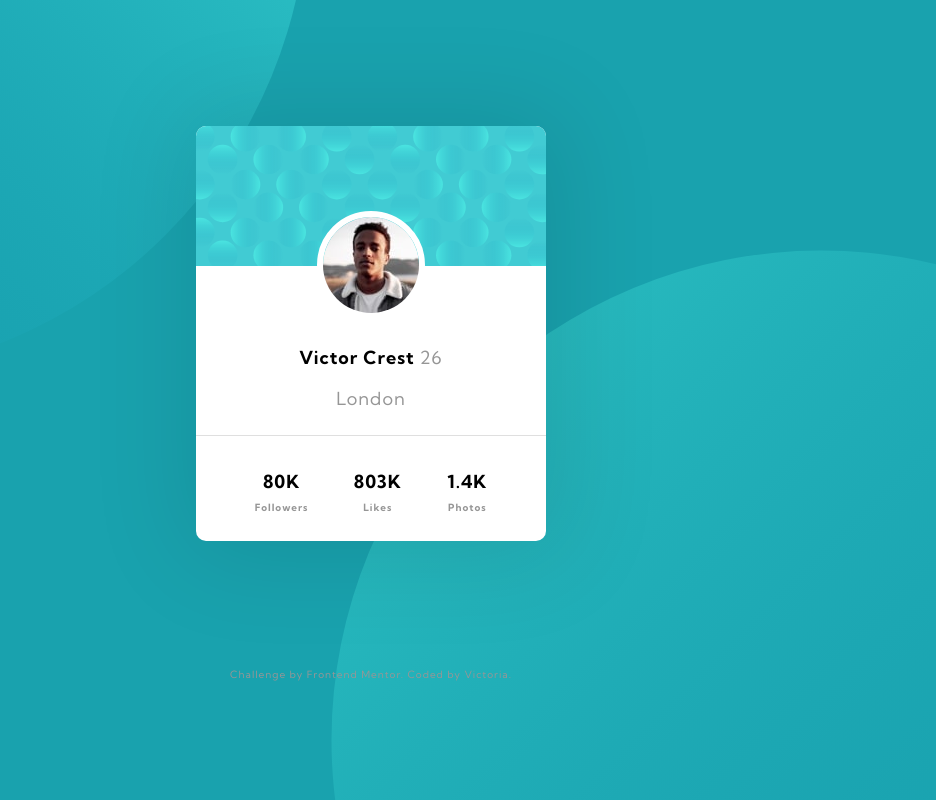
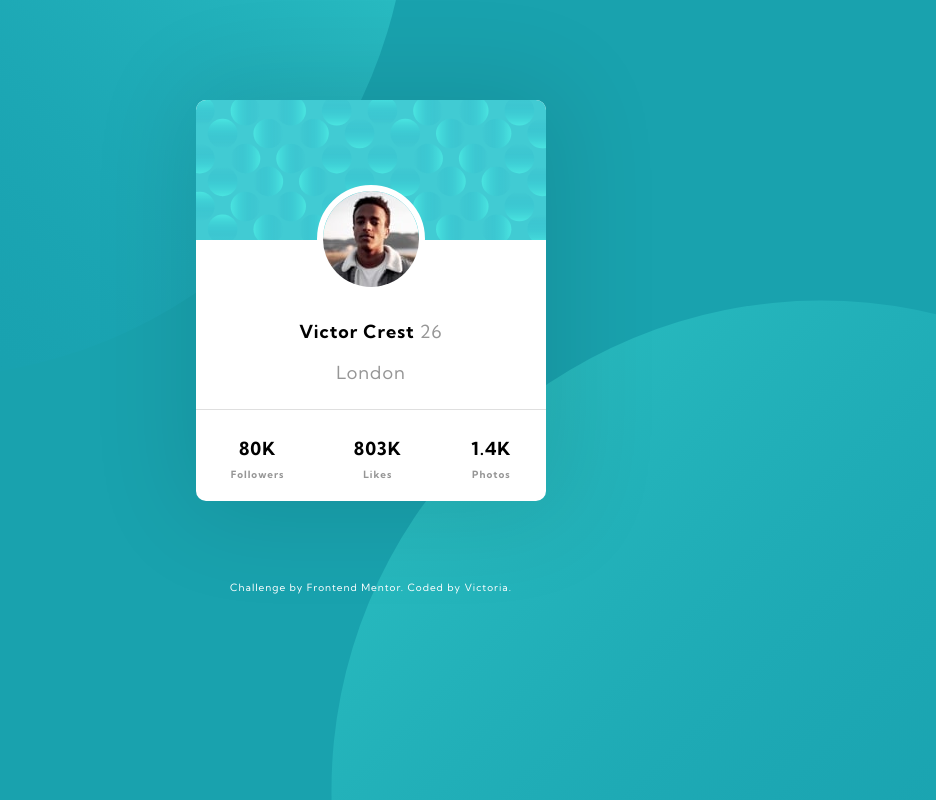
Before and after one commit to vjwalsh/FMprofilecardcomponent, a plain HTML site: page index.html in a window 1280 px wide. Shown: the whole page, without its empty margins (269-1205 px from the left). Drawn offline with Linux system fonts and the light colour scheme.

Commit message:
Updated files
Increased body to full screen height
Tried to improve position of background images
Changed credit colour for readability
Improved display/spacing of stats

```diff
--- a/css/styles.css
+++ b/css/styles.css
@@ -1,20 +1,25 @@
 a {
   text-decoration: none;
-  color: #969696;
+  color: white;
 }
 
 a:hover {
-  color: white;
+  color: #969696;
 }
 
 body {
   background-color: #19a2ae;
   background-image: url("bg-pattern-top.svg"), url("bg-pattern-bottom.svg") ;
   background-repeat: no-repeat;
-  background-position: -400px -600px, 600px 250px;
+  background-position: /*-130% 150%, 200% -80%; */-300px -600px, 600px 300px;
   font-family: 'Kumbh Sans', sans-serif;
   font-size: 18px;
+  min-height: 100%;
+  margin: 0;
+  border: none;
   letter-spacing: 1px;
+  padding: 0;
+  text-align:center;
 }
 
 hr {
@@ -26,7 +31,7 @@ hr {
 .container {
   text-align: center;
   width: 350px;
-  margin: 10% auto;
+  margin: 100px auto 80px auto;
   background-color: white;
   border-radius: 10px;
   box-shadow: 5px 2px 100px 15px rgba(0, 0, 0, 0.1);
@@ -39,9 +44,11 @@ hr {
 }
 
 .credit {
-  text-align: center;
-  color: #969696;
+  display: block;
+  color: white;;
   font-size:10px;
+  margin-bottom: 0;
+  padding: 0;
 }
 
 .grey-text {
@@ -67,7 +74,7 @@ hr {
 }
 
 .stats {
-  display: inline-block;
+  display: flex;
+  justify-content: space-around;
   font-weight: bold;
-  margin: 25px 20px;
 }
--- a/index.html
+++ b/index.html
@@ -3,7 +3,7 @@
 
 <head>
   <meta charset="utf-8">
-  <title></title>
+  <title>Profile card component</title>
   <link rel="stylesheet" href="css/styles.css">
   <link rel="icon" href="favicon-32x32.png">
   <link rel="preconnect" href="https://fonts.gstatic.com">
@@ -20,9 +20,11 @@
       <p class="name">Victor Crest <span class="grey-text">26</span></p>
       <p class="grey-text">London</p>
       <hr />
-      <p class="stats">80K<br /><span class="grey-text-small">Followers</span></p>
-      <p class="stats">803K<br /><span class="grey-text-small">Likes</span></p>
-      <p class="stats">1.4K<br /><span class="grey-text-small">Photos</span></p>
+      <div class="stats">
+        <p>80K<br /><span class="grey-text-small">Followers</span></p>
+        <p>803K<br /><span class="grey-text-small">Likes</span></p>
+        <p>1.4K<br /><span class="grey-text-small">Photos</span></p>
+      </div>
     </div>
   </div>
 
```
